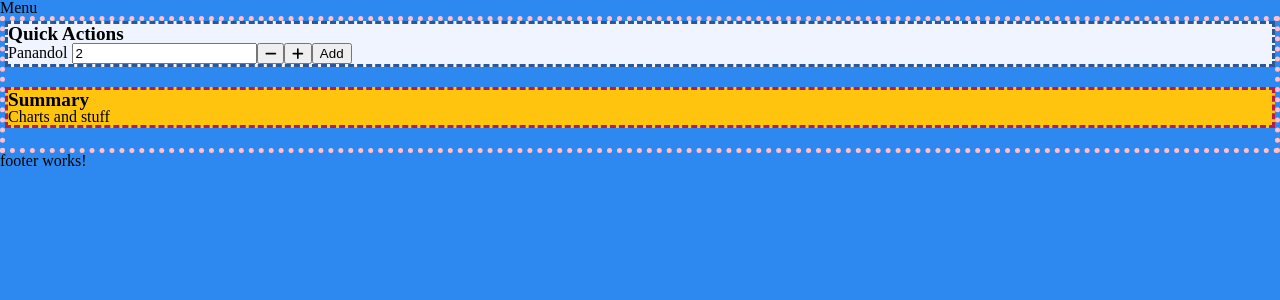
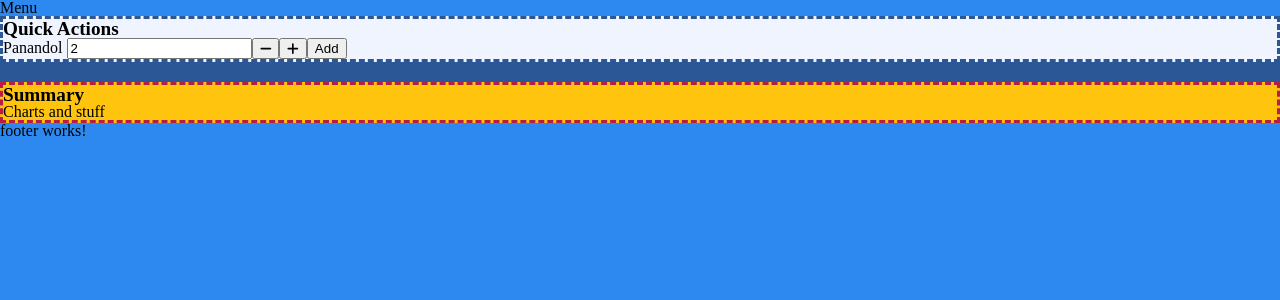
Before and after one commit to alexjwatts83/lfe-log, an Angular app in the folder src/life-log-spa/: page / in a window 1280 px wide. Shown: the top 300 px of the page. Built offline with nearby package versions, Linux system fonts and the light colour scheme.

Commit message:
more variables

```diff
--- a/src/life-log-spa/src/app/app.component.scss
+++ b/src/life-log-spa/src/app/app.component.scss
@@ -3,6 +3,7 @@
   height: 100vh;
   background-color: $main-bg-colour;
   .content {
-    border: 5px dotted pink;
+    border: 0px dotted $content-bg-colour;
+    background-color: $content-bg-colour;
   }
 }
--- a/src/life-log-spa/src/app/dashboard/dashboard.component.scss
+++ b/src/life-log-spa/src/app/dashboard/dashboard.component.scss
@@ -2,6 +2,6 @@
   .summary-container {
     background-color: #ffc40d;
     border: 3px dashed #b91d47;
-    margin: 20px 0px;
+    margin: 20px 0px 0px;
   }
 }
--- a/src/life-log-spa/src/variables.scss
+++ b/src/life-log-spa/src/variables.scss
@@ -1,3 +1,4 @@
 $blue: #2d89ef;
-
+$dark-blue: #2b5797;
 $main-bg-colour: $blue;
+$content-bg-colour: $dark-blue;
```
